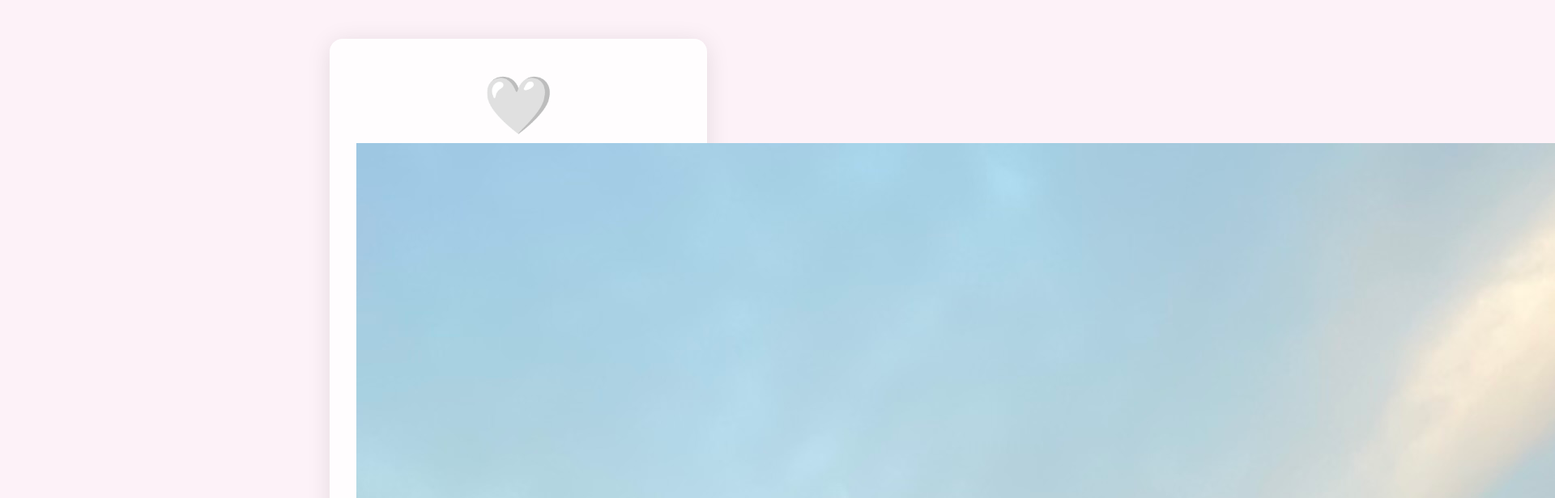
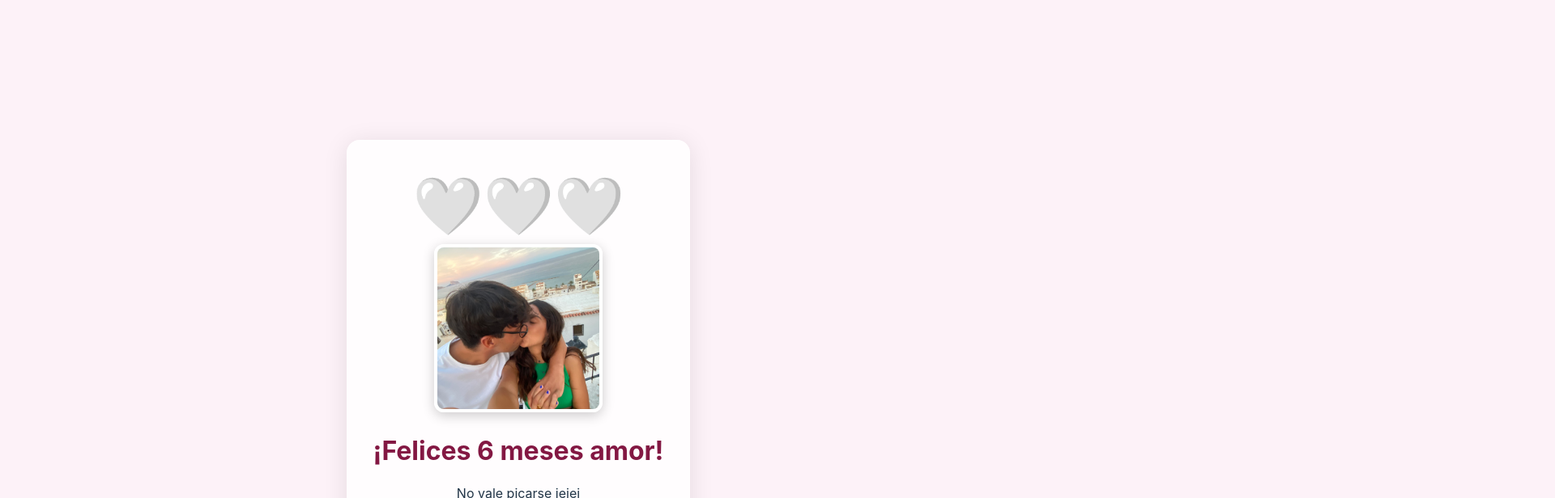
Before and after one commit to carlutronix/Juego_Maria_Carlos, a Vue app: page / in a window 1280 px wide. Shown: the top 616 px of the page at 81% size, 1920 px wide, since content can reach past the window. Built offline with nearby package versions, Linux system fonts and the light colour scheme.

Commit message:
Fix StartScreen CSS and layout, remove players preview and size cover photo

```diff
--- a/src/components/StartScreen.vue
+++ b/src/components/StartScreen.vue
@@ -1,14 +1,11 @@
 <template>
   <div class="start-screen">
-    <div class="heart-icon">🤍</div>
+    <div class="heart-icon">🤍🤍🤍</div>
     <div class="cover-photo">
       <img src="/images/cover.jpg" alt="Portada" />
     </div>
     <h1>¡Felices 6 meses amor!</h1>
     <p>No vale picarse jejej</p>
-    <div class="players-preview">
-      <span>Maria</span> vs <span>Carlos</span>
-    </div>
     <button class="start-btn" @click="$emit('start')">Empezar a Jugar</button>
   </div>
 </template>
@@ -36,11 +33,20 @@ h1 {
   animation: pulse 1.5s infinite;
 }
 
-.players-preview {
-  font-size: 1.2rem;
-  margin: 1.5rem 0;
-  font-weight: bold;
-  color: #db2777;
+.cover-photo {
+  width: 200px;
+  height: 200px;
+  margin: 0 auto 1.5rem;
+  border-radius: 12px;
+  overflow: hidden;
+  border: 4px solid white;
+  box-shadow: 0 4px 15px rgba(0, 0, 0, 0.2);
+}
+
+.cover-photo img {
+  width: 100%;
+  height: 100%;
+  object-fit: cover;
 }
 
 .start-btn {
```
